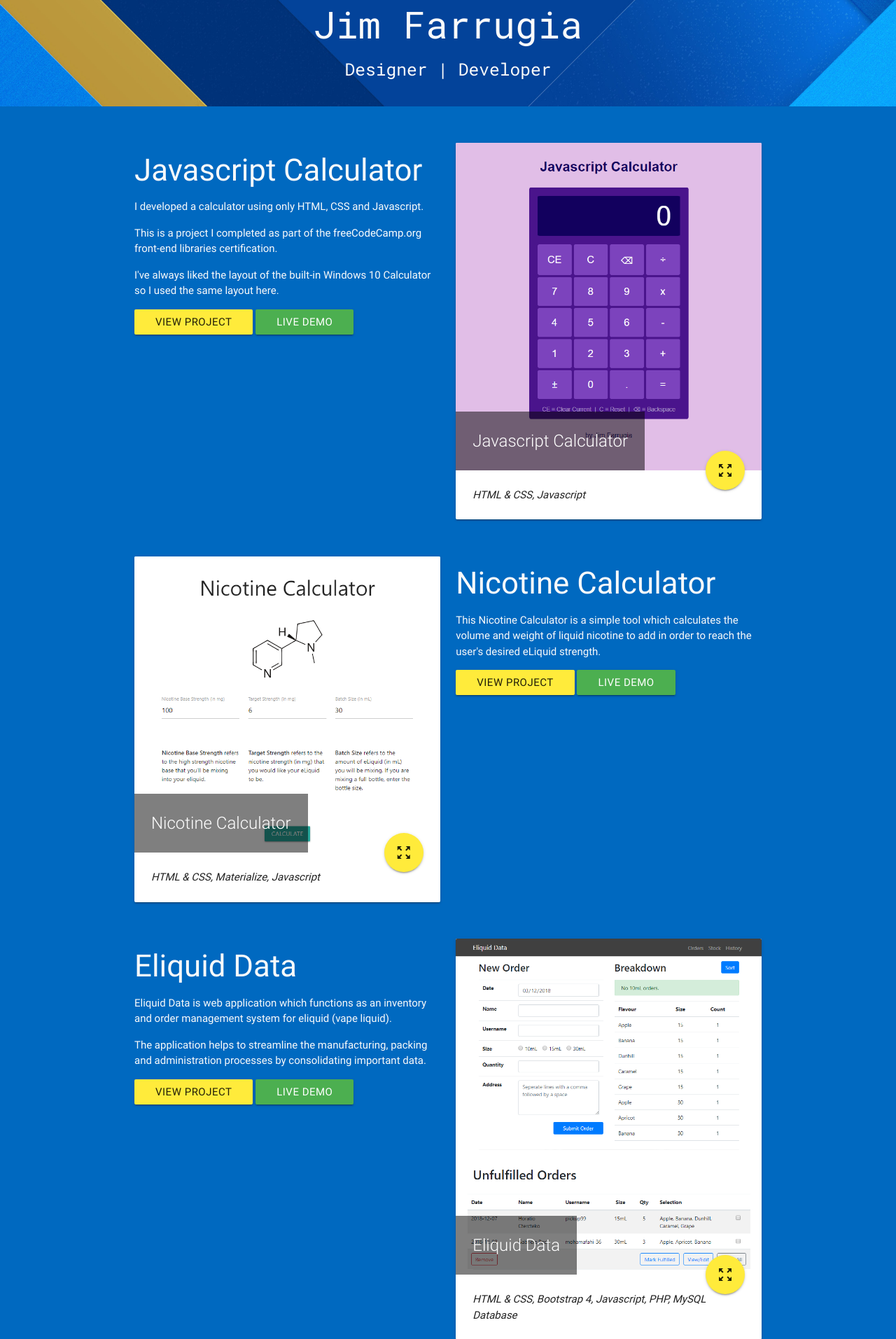
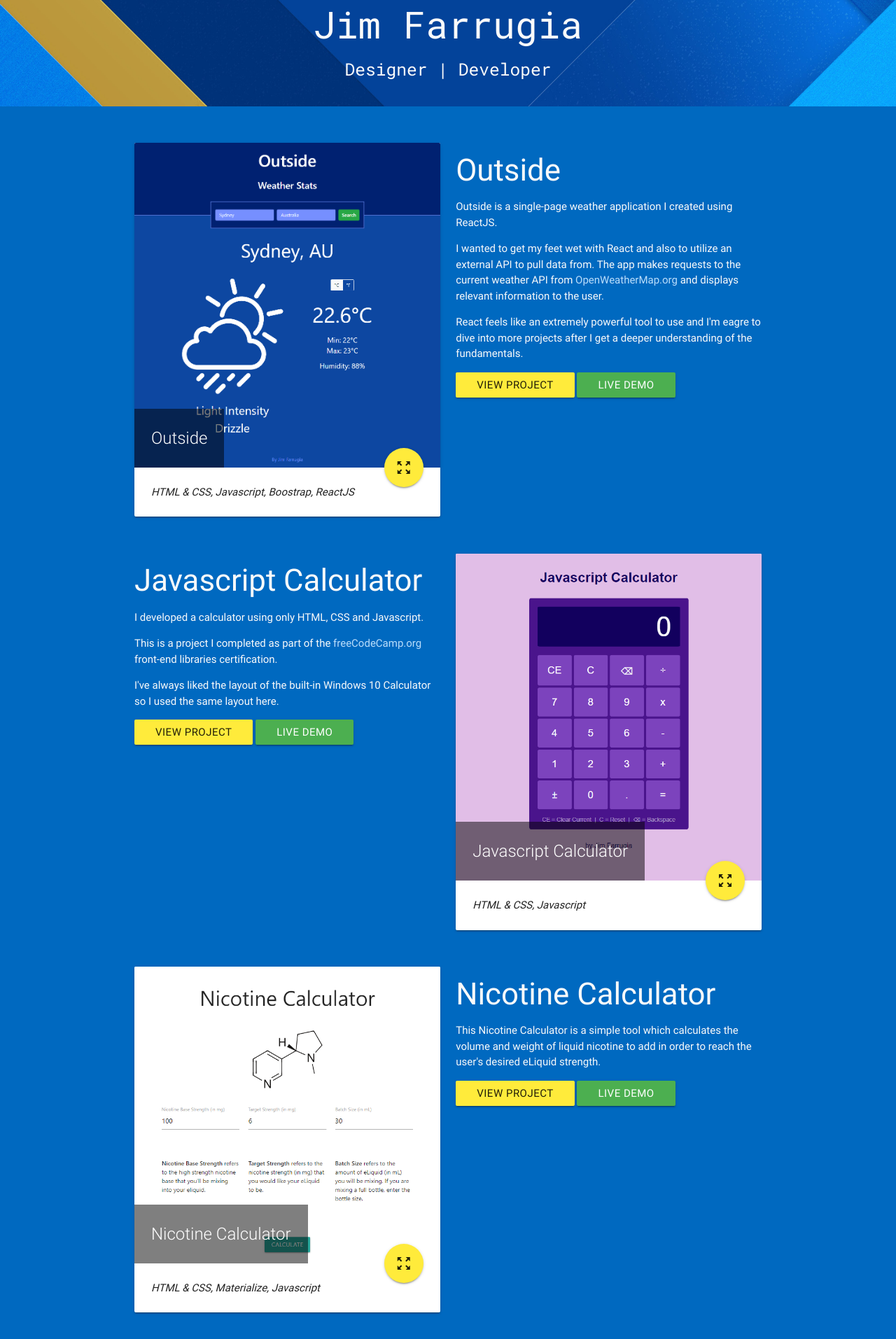
Before and after one commit to Jimfarrugia/jimfarrugia.github.io, a PHP site: page / in a window 1280 px wide. Shown: the part 193-2106 px from the top of the page at 70% size. Run offline with PHP 8.4, Linux system fonts and the light colour scheme; some libraries are stand-ins or nearby versions.

Commit message:
added row, modal and content for new project (outside).  also updated link color for main section

```diff
--- a/index.html
+++ b/index.html
@@ -74,13 +74,46 @@
     <!-- Main Section -->
     <section class="section section-main">
       <div class="container">
-        <!-- Row 1 - Javascript Calculator -->
+        <!-- Row 1 - Outside -->
         <div class="row row-1 noJS">
+          <div class="col m6">
+            <div class="card">
+              <div class="card-image">
+                <picture>
+                  <source srcset="img/outside/outside_open.webp" type="image/webp" />
+                  <source srcset="img/outside/outside_open.png" type="image/png" />
+                  <img src="img/outside/outside_open.png" alt="Outside - Weather Stats" />
+                </picture>
+                <span class="card-title">Outside</span>
+                <a href="#outside" class="btn-floating btn-large halfway-fab waves-effect waves-light modal-trigger">
+                  <i class="material-icons">zoom_out_map</i>
+                </a>
+              </div>
+              <div class="card-content">
+                <p><em>HTML & CSS, Javascript, Boostrap, ReactJS</em></p>
+              </div>
+            </div>
+          </div>
+          <div class="col m6 hide-on-small-only">
+            <div class="img-content">
+              <h3>Outside</h3>
+              <p>Outside is a single-page weather application I created using ReactJS.</p>
+              <p>I wanted to get my feet wet with React and also to utilize an external API to pull data from.  The app makes requests to the current weather API from <a href="https://openweathermap.org/api" title="OpenWeatherMap.org API">OpenWeatherMap.org</a> and displays relevant information to the user.</p>
+              <p>React feels like an extremely powerful tool to use and I'm eagre to dive into more projects after I get a deeper understanding of the fundamentals.</p>
+              <p>
+                <a href="#outside" class="btn waves-effect waves-light modal-trigger">View Project</a>
+                <a href="https://jimfarrugia.github.io/outside/" class="btn green white-text waves-effect waves-light modal-trigger">Live Demo</a>
+              </p>
+            </div>
+          </div>
+        </div>
+        <!-- Row 2 - Javascript Calculator -->
+        <div class="row row-2 noJS">
           <div class="col m6 hide-on-small-only">
             <div class="img-content">
               <h3>Javascript Calculator</h3>
               <p>I developed a calculator using only HTML, CSS and Javascript.</p>
-              <p>This is a project I completed as part of the <a class="white-text" href="https://learn.freecodecamp.org/" title="freeCodeCamp.org">freeCodeCamp.org</a> front-end libraries certification.</p>
+              <p>This is a project I completed as part of the <a href="https://learn.freecodecamp.org/" title="freeCodeCamp.org">freeCodeCamp.org</a> front-end libraries certification.</p>
               <p>I've always liked the layout of the built-in Windows 10 Calculator so I used the same layout here.</p>
               <p>
                 <a href="#js-calculator" class="btn waves-effect waves-light modal-trigger">View Project</a>
@@ -107,8 +140,8 @@
             </div>
           </div>
         </div>
-        <!-- Row 2 - Nicotine Calculator -->
-        <div class="row row-2 noJS">
+        <!-- Row 3 - Nicotine Calculator -->
+        <div class="row row-3 noJS">
           <div class="col m6">
             <div class="card">
               <div class="card-image">
@@ -143,8 +176,8 @@
             </div>
           </div>
         </div>
-        <!-- Row 3 - Eliquid Data -->
-        <div class="row row-3 noJS">
+        <!-- Row 4 - Eliquid Data -->
+        <div class="row row-4 noJS">
           <div class="col m6 hide-on-small-only">
             <div class="img-content">
               <h3>Eliquid Data</h3>
@@ -207,8 +240,8 @@
             </div>
           </div>
         </div>
-        <!-- Row 4 - On Tap -->
-        <div class="row row-4 noJS">
+        <!-- Row 5 - On Tap -->
+        <div class="row row-5 noJS">
           <div class="col m6">
             <div class="card">
               <div class="card-image">
@@ -263,8 +296,8 @@
             </div>
           </div>
         </div>
-        <!-- Row 5 - RPS -->
-        <div class="row row-5 noJS">
+        <!-- Row 6 - RPS -->
+        <div class="row row-6 noJS">
           <div class="col m6 hide-on-small-only">
             <div class="img-content">
               <h3>"Rock, Paper, Scizzors!"</h3>
@@ -329,8 +362,8 @@
             </div>
           </div>
         </div>
-        <!-- Row 6 - Crystal Jade -->
-        <div class="row row-6 noJS">
+        <!-- Row 7 - Crystal Jade -->
+        <div class="row row-7 noJS">
           <div class="col m6">
             <div class="card">
               <div class="card-image">
@@ -395,8 +428,8 @@
             </div>
           </div>
         </div>
-        <!-- Row 7 - ATC -->
-        <div class="row row-7 noJS">
+        <!-- Row 8 - ATC -->
+        <div class="row row-8 noJS">
           <div class="col m6 hide-on-small-only">
             <div class="img-content">
               <h3>Australian Time Converter</h3>
@@ -506,7 +539,44 @@
         </div>
       </div>
     </footer>
-    <!-- Modal 1 - Javascript Calculator -->
+    <!-- Modal 1 - Outside -->
+    <div id="outside" class="modal">
+      <div class="container">
+        <div class="modal-content">
+          <h2>Outside</h2>
+          <p>
+            <em>HTML & CSS, Bootstrap, Javascript, ReactJS</em>
+          </p>
+          <p>Outside is a single-page weather application I created using ReactJS.</p>
+          <p>I wanted to get my feet wet with React and also to utilize an external API to pull data from.  The app makes requests to the current weather API from <a href="https://openweathermap.org/api" title="OpenWeatherMap.org API">OpenWeatherMap.org</a> and displays relevant information to the user.</p>
+          <p>React feels like an extremely powerful tool to use and I'm eagre to dive into more projects after I get a deeper understanding of the fundamentals.</p>
+          <p>
+            <a href="https://jimfarrugia.github.io/outside/" class="btn green white-text waves-effect waves-light modal-trigger">
+              Live Demo
+            </a>
+          </p>
+          <picture>
+            <source srcset="img/outside/outside_closed.webp" type="image/webp" />
+            <source srcset="img/outside/outside_closed.png" type="image/png" />
+            <img src="img/outside/outside_closed.png" alt="Outside Form" class="responsive-img" />
+          </picture>
+          <hr />
+          <picture>
+            <source srcset="img/outside/outside_open.webp" type="image/webp" />
+            <source srcset="img/outside/outside_open.png" type="image/png" />
+            <img src="img/outside/outside_open.png" alt="Outside Weather Stats Display" class="responsive-img" />
+          </picture>
+          <hr />
+          <picture>
+            <source srcset="img/outside/outside_mobile.webp" type="image/webp" />
+            <source srcset="img/outside/outside_mobile.png" type="image/png" />
+            <img src="img/outside/outside_mobile.png" alt="Outside Weather Stats on Mobile" class="responsive-img" />
+          </picture>
+        </div>
+        <div class="modal-footer"></div>
+      </div>
+    </div>
+    <!-- Modal 2 - Javascript Calculator -->
     <div id="js-calculator" class="modal">
       <div class="container">
         <div class="modal-content">
@@ -531,7 +601,7 @@
         <div class="modal-footer"></div>
       </div>
     </div>
-    <!-- Modal 2 - Nicotine Calculator -->
+    <!-- Modal 3 - Nicotine Calculator -->
     <div id="nicotine-calculator" class="modal">
       <div class="container">
         <div class="modal-content">
@@ -562,7 +632,7 @@
         <div class="modal-footer"></div>
       </div>
     </div>
-    <!-- Modal 3 - Eliquid Data -->
+    <!-- Modal 4 - Eliquid Data -->
     <div id="eliquidData" class="modal">
       <div class="container">
         <div class="modal-content">
@@ -609,7 +679,7 @@
         <div class="modal-footer"></div>
       </div>
     </div>
-    <!-- Modal 4 - On Tap -->
+    <!-- Modal 5 - On Tap -->
     <div id="ontap" class="modal">
       <div class="container">
         <div class="modal-content">
@@ -718,7 +788,7 @@
         <div class="modal-footer"></div>
       </div>
     </div>
-    <!-- Modal 5 - RPS -->
+    <!-- Modal 6 - RPS -->
     <div id="rps" class="modal">
       <div class="container">
         <div class="modal-content">
@@ -771,7 +841,7 @@
         <div class="modal-footer"></div>
       </div>
     </div>
-    <!-- Modal 6 - Crystal Jade -->
+    <!-- Modal 7 - Crystal Jade -->
     <div id="crystaljade" class="modal">
       <div class="container">
         <div class="modal-content">
@@ -812,7 +882,7 @@
         <div class="modal-footer"></div>
       </div>
     </div>
-    <!-- Modal 7 - ATC -->
+    <!-- Modal 8 - ATC -->
     <div id="atc" class="modal">
       <div class="container">
         <div class="modal-content">
@@ -927,6 +997,13 @@
             callback: function (el) {
               Materialize.fadeInImage($(el));
             }
+          },
+          {
+            selector: ".row-8",
+            offset: 150,
+            callback: function (el) {
+              Materialize.fadeInImage($(el));
+            }
           }
         ];
         // Init Scrollfire
--- a/scss/main.scss
+++ b/scss/main.scss
@@ -64,7 +64,8 @@ body {
 .row-4,
 .row-5,
 .row-6,
-.row-7 {
+.row-7,
+.row-8 {
   opacity: 0;
   margin-top: 2rem;
   margin-bottom: 2rem;
@@ -81,8 +82,12 @@ body {
 // CARDS
 .img-content {
   justify-content: center;
+  a {
+    color: #bbdefb;
+  }
   .btn {
     margin-bottom: 1rem;
+    color: $off-black;
   }
 }
 .card-title {
```
Also changed, not shown: css/main.css.
